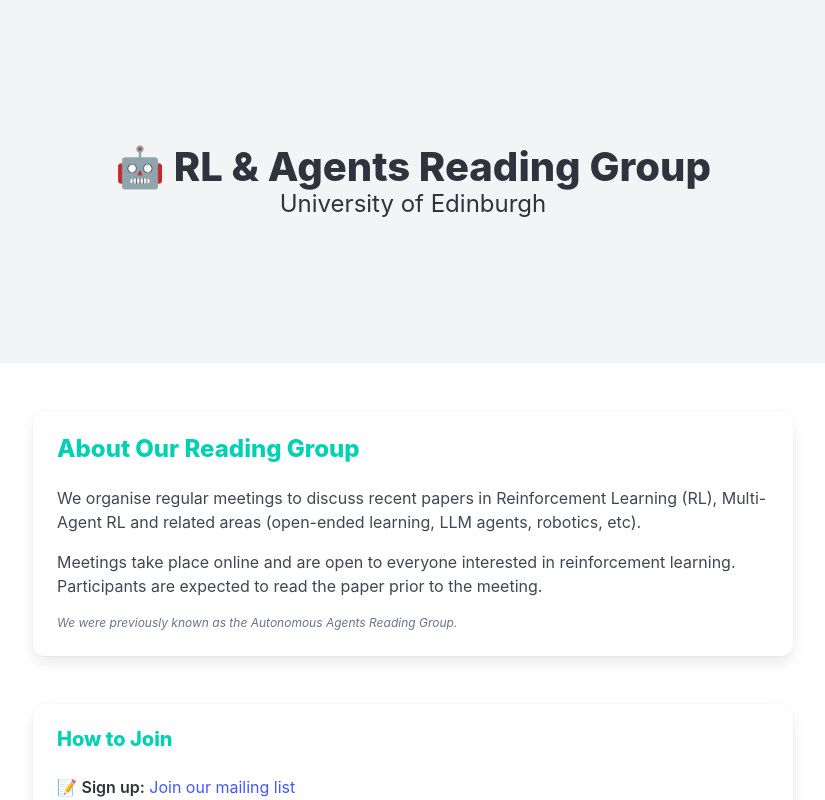
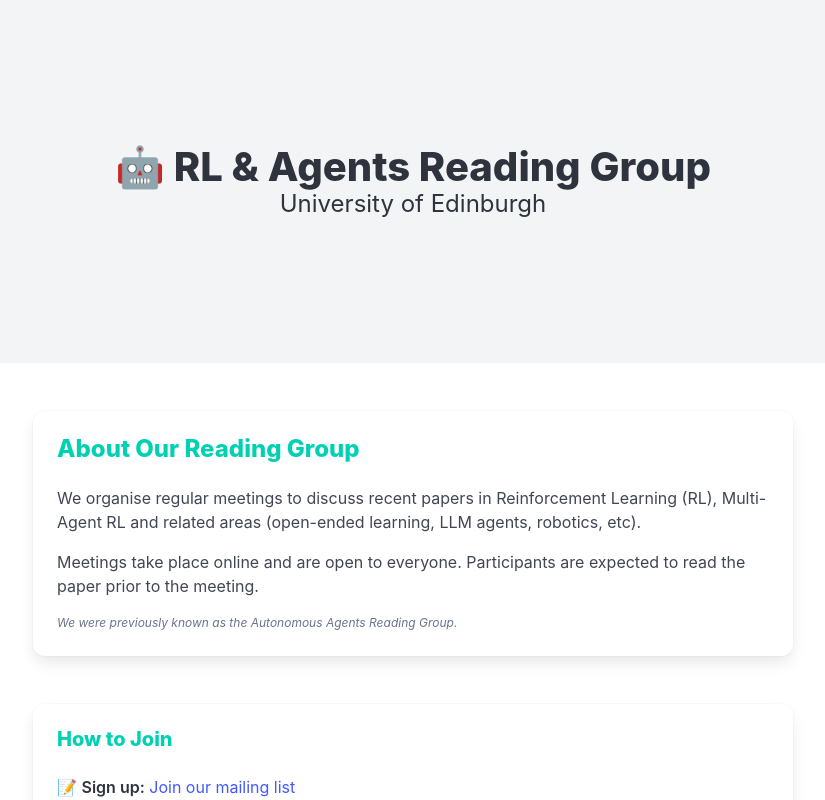
Before and after one commit to edinburgh-rl/edinburgh-rl.github.io, a Next.js app: page /reading-group in a window 1280 px wide. Shown: the top 800 px of the page, without its empty margins (227-1052 px from the left). Built offline with nearby package versions, Linux system fonts and the light colour scheme.

Commit message:
chore: minor wording update.

```diff
--- a/app/reading-group/page.tsx
+++ b/app/reading-group/page.tsx
@@ -49,7 +49,7 @@
                     We organise regular meetings to discuss recent papers in Reinforcement Learning (RL), Multi-Agent RL and related areas (open-ended learning, LLM agents, robotics, etc).
                   </p>
                   <p className="mb-4">
-                    Meetings take place online and are open to everyone interested in reinforcement learning. Participants are expected to read the paper prior to the meeting.
+                    Meetings take place online and are open to everyone. Participants are expected to read the paper prior to the meeting.
                   </p>
                   <p className="is-size-7 has-text-grey">
                     <em>We were previously known as the Autonomous Agents Reading Group.</em>
```
